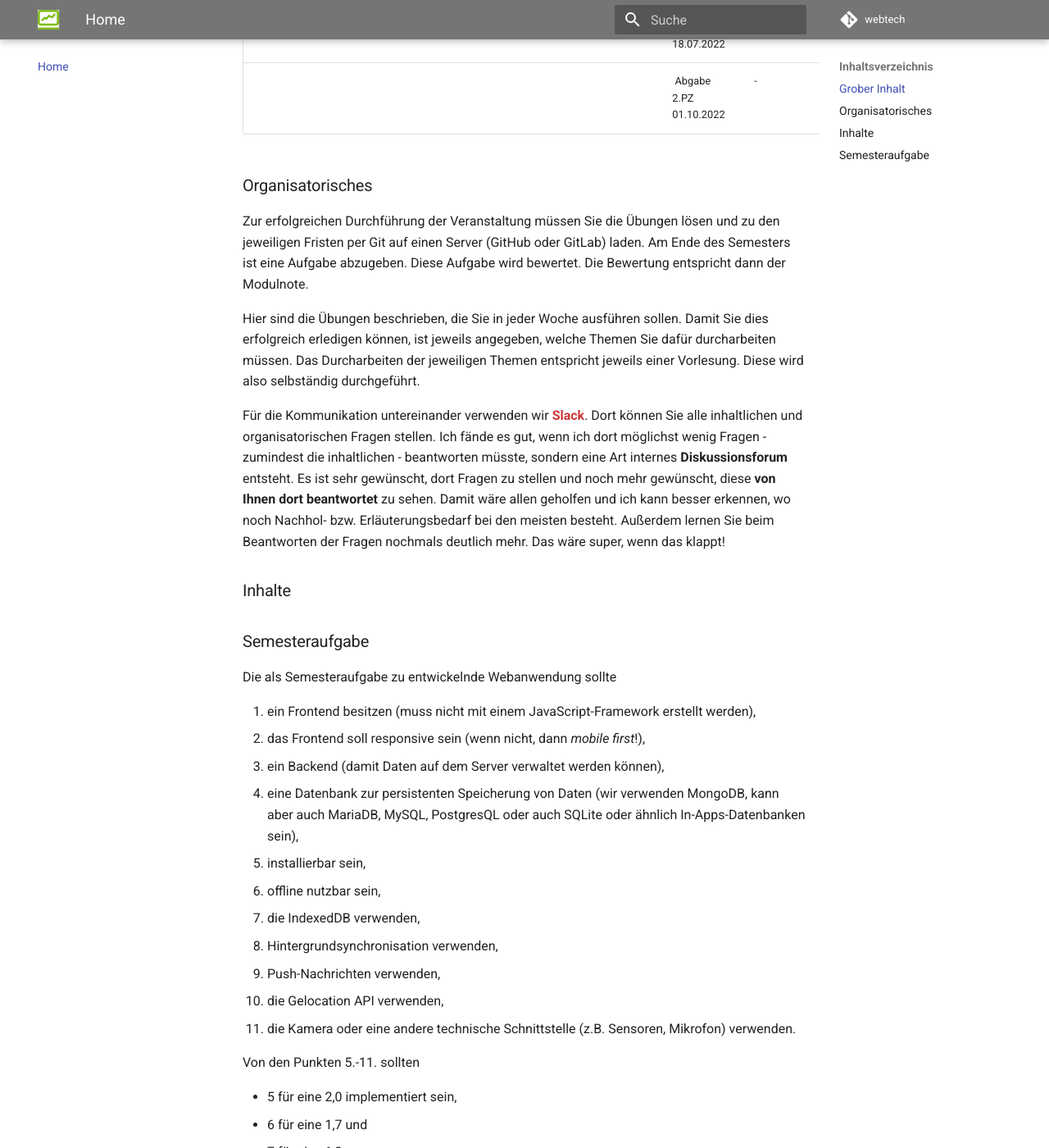
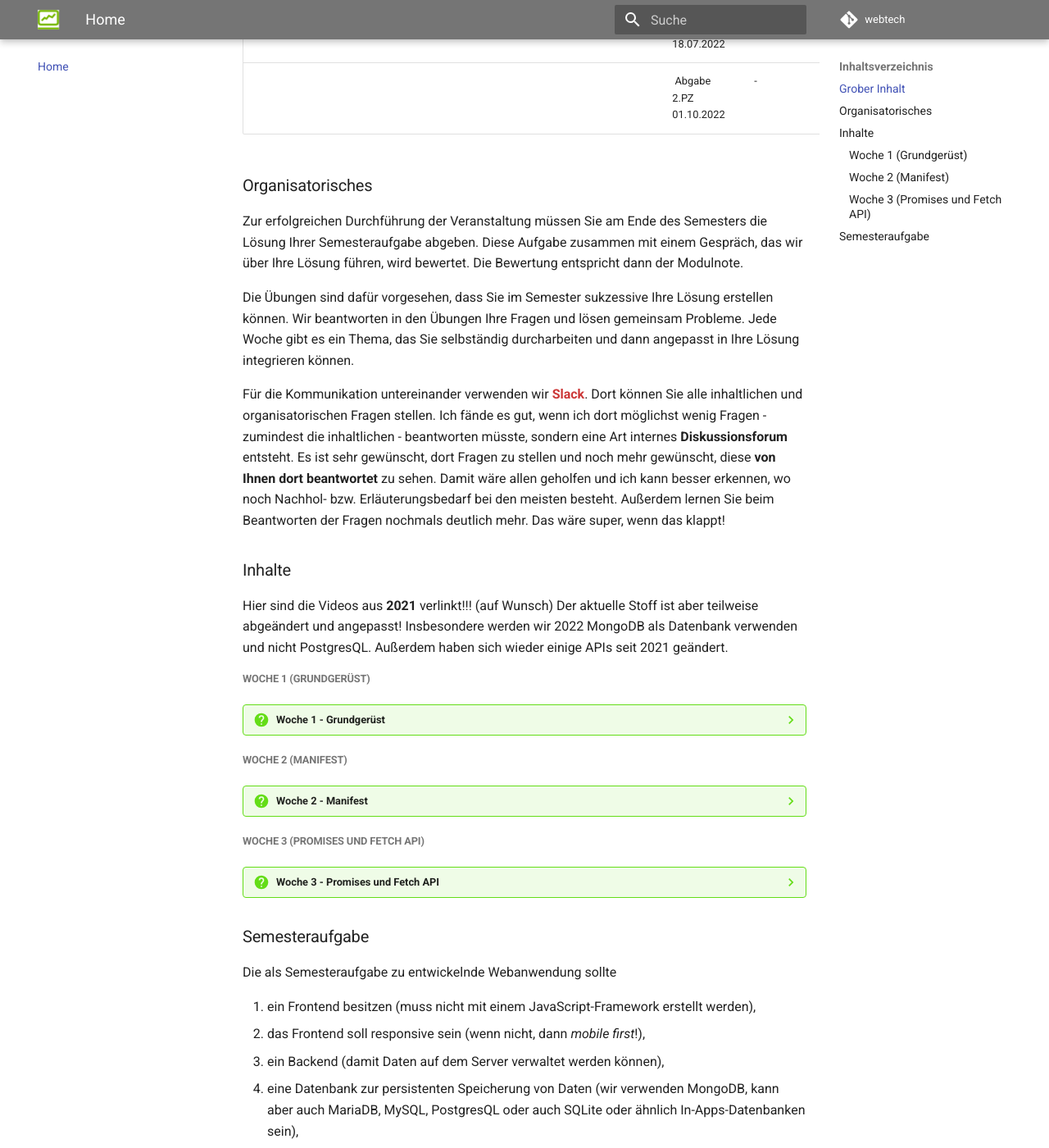
Before and after one commit to jfreiheit/ikt_2022, an MkDocs documentation site: the page built from docs/index.md, in a window 1280 px wide and 1400 px high, scrolled down 1383 px. Shown: the whole window at 82% size. Built offline with MkDocs 1.6.1 and Material for MkDocs 9.7.7, drawn with Linux system fonts in a browser that asks for light colours; comment, search, counter and statistics services are not loaded.

Commit message:
Promises, fetch und service worker

```diff
--- a/docs/index.md
+++ b/docs/index.md
@@ -29,13 +29,39 @@ Nachfolgend der vorläufige Wochenplan (wird eventuell angepasst). Die Vorlesung
 
 ### Organisatorisches
 
-Zur erfolgreichen Durchführung der Veranstaltung müssen Sie die Übungen lösen und zu den jeweiligen Fristen per Git auf einen Server (GitHub oder GitLab) laden. Am Ende des Semesters ist eine Aufgabe abzugeben. Diese Aufgabe wird bewertet. Die Bewertung entspricht dann der Modulnote.
+Zur erfolgreichen Durchführung der Veranstaltung müssen Sie am Ende des Semesters die Lösung Ihrer Semesteraufgabe abgeben. Diese Aufgabe zusammen mit einem Gespräch, das wir über Ihre Lösung führen, wird bewertet. Die Bewertung entspricht dann der Modulnote.
 
-Hier sind die Übungen beschrieben, die Sie in jeder Woche ausführen sollen. Damit Sie dies erfolgreich erledigen können, ist jeweils angegeben, welche Themen Sie dafür durcharbeiten müssen. Das Durcharbeiten der jeweiligen Themen entspricht jeweils einer Vorlesung. Diese wird also selbständig durchgeführt.
+Die Übungen sind dafür vorgesehen, dass Sie im Semester sukzessive Ihre Lösung erstellen können. Wir beantworten in den Übungen Ihre Fragen und lösen gemeinsam Probleme. Jede Woche gibt es ein Thema, das Sie selbständig durcharbeiten und dann angepasst in Ihre Lösung integrieren können.
 
 Für die Kommunikation untereinander verwenden wir [**Slack**](https://slack.com/intl/de-de/). Dort können Sie alle inhaltlichen und organisatorischen Fragen stellen. Ich fände es gut, wenn ich dort möglichst wenig Fragen - zumindest die inhaltlichen - beantworten müsste, sondern eine Art internes **Diskussionsforum** entsteht. Es ist sehr gewünscht, dort Fragen zu stellen und noch mehr gewünscht, diese **von Ihnen dort beantwortet** zu sehen. Damit wäre allen geholfen und ich kann besser erkennen, wo noch Nachhol- bzw. Erläuterungsbedarf bei den meisten besteht. Außerdem lernen Sie beim Beantworten der Fragen nochmals deutlich mehr. Das wäre super, wenn das klappt!
 
 ### Inhalte
+
+Hier sind die Videos aus **2021** verlinkt!!! (auf Wunsch) Der aktuelle Stoff ist aber teilweise abgeändert und angepasst! Insbesondere werden wir 2022 MongoDB als Datenbank verwenden und nicht PostgresQL. Außerdem haben sich wieder einige APIs seit 2021 geändert.
+
+##### Woche 1 (Grundgerüst)
+
+??? question "Woche 1 - Grundgerüst"
+
+	<iframe src="https://mediathek.htw-berlin.de/media/embed?key=9acae2bf623912843d1298721c67867a&width=720&height=405&autoplay=false&autolightsoff=false&loop=false&chapters=false&related=false&responsive=false&t=0" data-src="" class="iframeLoaded" width="720" height="405" frameborder="0" allowfullscreen="allowfullscreen" allowtransparency="true" scrolling="no"></iframe>
+
+
+##### Woche 2 (Manifest)
+
+??? question "Woche 2 - Manifest"
+
+	- Diese Woche wird unsere App mithilfe des [Application Manifest](./manifest/#web-app-manifest) **installierbar**. Dazu gibt es folgendes Video:
+		<iframe src="https://mediathek.htw-berlin.de/media/embed?key=247bb388ae29a4d849a3fcff5fae95db&width=720&height=450&autoplay=false&autolightsoff=false&loop=false&chapters=false&related=false&responsive=false&t=0" data-src="" class="iframeLoaded" width="720" height="450" frameborder="0" allowfullscreen="allowfullscreen" allowtransparency="true" scrolling="no"></iframe>
+
+
+
+##### Woche 3 (Promises und Fetch API)
+
+??? question "Woche 3 - Promises und Fetch API"
+
+	- Diese Woche betrachten wir den Lebenszyklus eines Service Workers, schauen uns Promises und die Fetch API an. Dazu dieses Video:
+		<iframe src="https://mediathek.htw-berlin.de/media/embed?key=71d02c5d395a874c9b2b4821a140dc7f&width=720&height=389&autoplay=false&autolightsoff=false&loop=false&chapters=false&related=false&responsive=false&t=0" data-src="" class="iframeLoaded" width="720" height="389" frameborder="0" allowfullscreen="allowfullscreen" allowtransparency="true" scrolling="no"></iframe>
+	- Sourcecode zur Vorlesung am 05.05.2021 (also alt!!!) [hier zum Herunterladen](./files/03_promise.zip)
 
 
 
```
Also changed, not shown: site/index.html, site/search/search_index.json, site/sitemap.xml, 3 other files.
